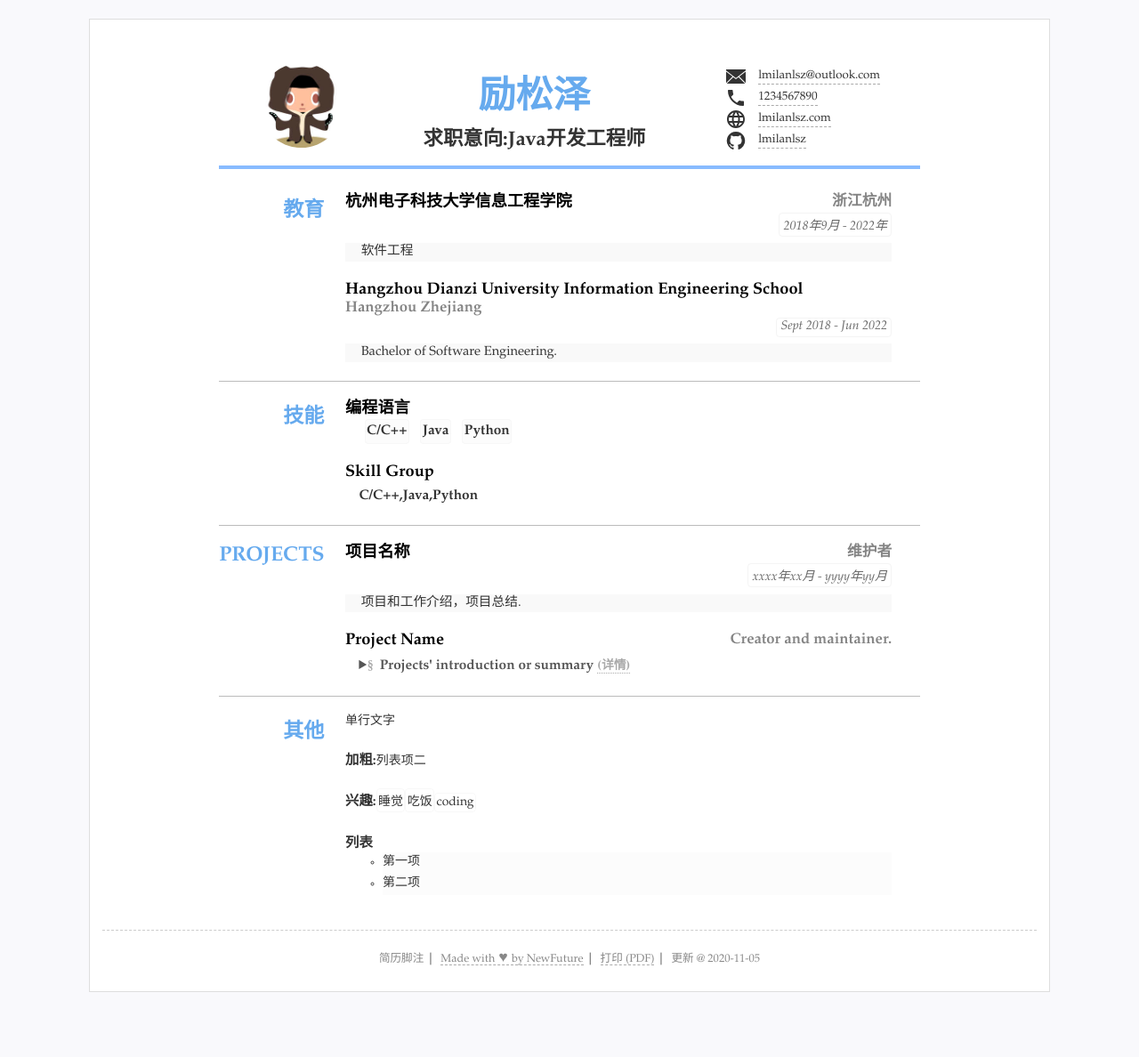
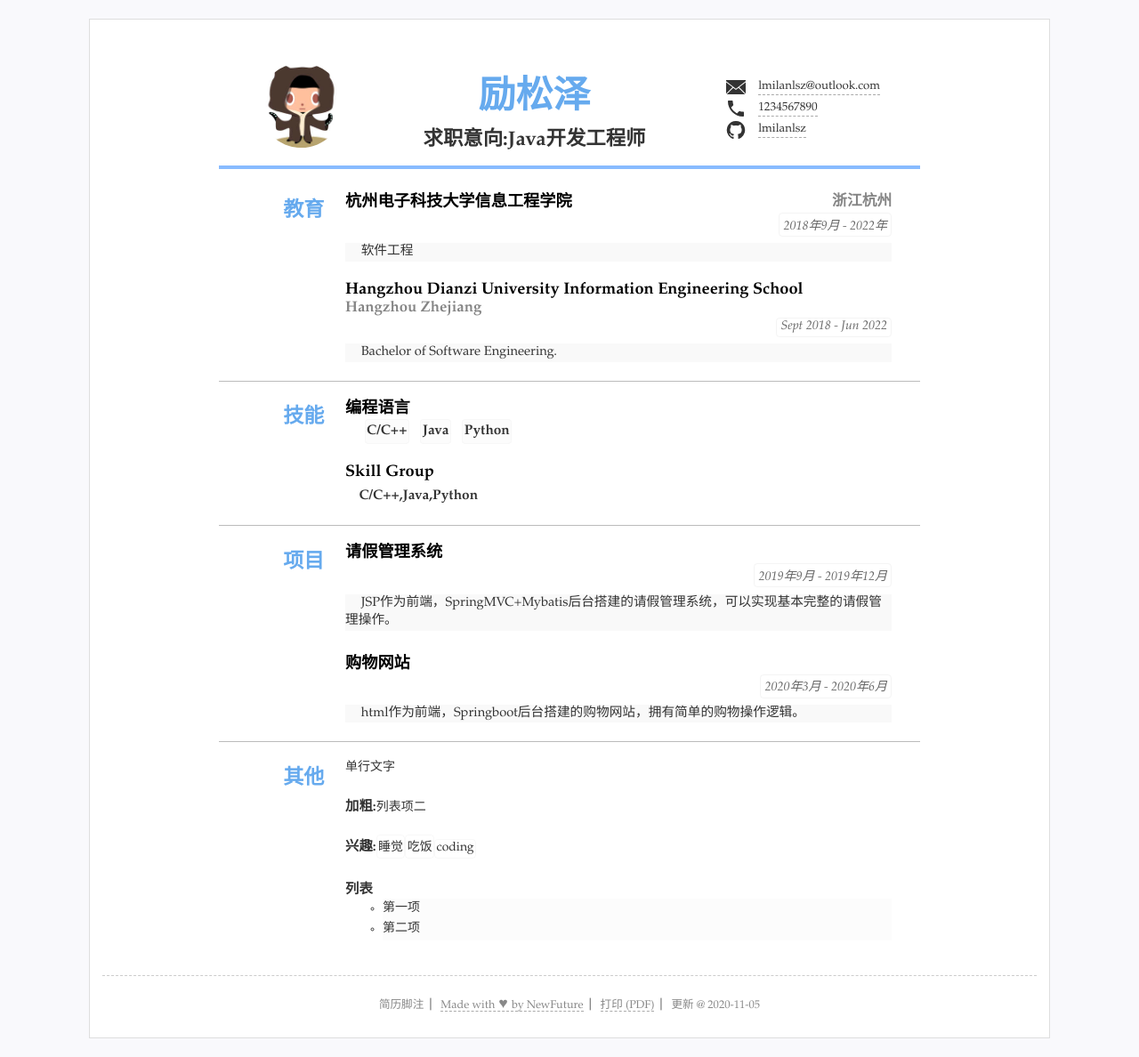
Before and after one commit to lmilanlsz/resume, a Jekyll site: the page built from index.html, in a window 1280 px wide. Shown: the whole page at 89% size. Built offline with Jekyll 4.4.1, drawn with Linux system fonts in a browser that asks for light colours; before the commit the page ends 1136 px from its top, so only the background shows below that.

Commit message:
Update resume.yml

```diff
--- a/_data/resume.yml
+++ b/_data/resume.yml
@@ -15,9 +15,9 @@ contact: #联系方式连接等3~5行
 - text: "1234567890"
   href: 'tel:1234567890'
   icon: 'icons/phone.svg'
-- text: "lmilanlsz.com"
-  href: 'http://lmilanlsz.com'
-  icon: 'icons/web.svg'
+# - text: "lmilanlsz.com"
+#  href: 'http://lmilanlsz.com'
+#  icon: 'icons/web.svg'
 - text: "lmilanlsz"
   href: 'https://github.com/lmilanlsz'
   icon: "icons/github.svg"
@@ -71,17 +71,16 @@ main: #简历主要内容，
 #     detail: Details can be collapsed in Chrome Safari, Firefox, Opera and so on. Duis aute irure dolor in reprehenderit in voluptate velit esse cillum dolore eu fugiat nulla pariatur. Excepteur sint occaecat cupidatat non proident, sunt in culpa qui officia deserunt mollit anim id est laborum.
 
 - type: projects
-  name: Projects
+  name: 项目
   content:
-  - title: 项目名称
-    duration: xxxx年xx月 - yyyy年yy月
-    detail: 项目和工作介绍，项目总结.
-    sub: 维护者
-  - title: Project Name
-    summary: Projects' introduction or summary
-    detail:
-      md: _data/demo.md
-    sub: Creator and maintainer.
+  - title: 请假管理系统
+    duration: 2019年9月 - 2019年12月
+    detail: JSP作为前端，SpringMVC+Mybatis后台搭建的请假管理系统，可以实现基本完整的请假管理操作。
+#    sub: 维护者
+  - title: 购物网站
+    duration: 2020年3月 - 2020年6月
+    detail: html作为前端，Springboot后台搭建的购物网站，拥有简单的购物操作逻辑。
+#    sub: 维护者
    #可继续添加更多内容
 
 #others 其他简略内容(列表)
```
